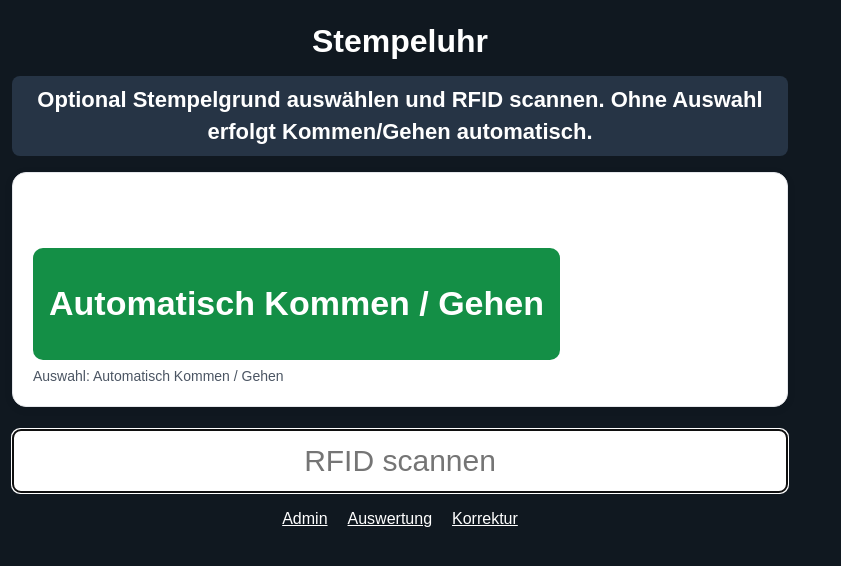
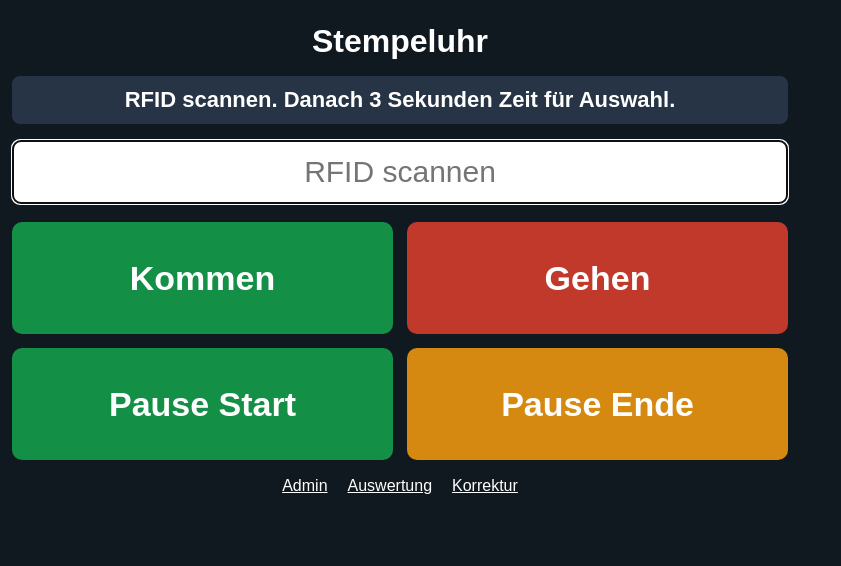
Before and after one commit to Markus4771/Stempeluhr, a FastAPI app: page /raspberry in a window 1280 px wide. Shown: the top 566 px of the page, without its empty margins (0-841 px from the left). Run offline with FastAPI, Linux system fonts and the light colour scheme; data comes from the database, SQL or seed files in the repository; data that the repository does not hold is empty; some libraries are stand-ins or nearby versions.

Commit message:
Restore previous Raspberry kiosk design with optional stamp reasons

```diff
--- a/app/templates/raspberry.html
+++ b/app/templates/raspberry.html
@@ -13,21 +13,32 @@
         {% if pending_rfid_employee %}
         RFID-Lernmodus aktiv: Chip für {{ pending_rfid_employee.first_name }} {{ pending_rfid_employee.last_name }} scannen.
         {% else %}
-        Optional einen Stempelgrund auswählen und danach RFID scannen. Ohne Auswahl wird automatisch Kommen oder Gehen gebucht.
+        RFID scannen. Danach {{ auto_delay_seconds|default(3) }} Sekunden Zeit für Auswahl.
         {% endif %}
     </div>
 
-    <section class="card" style="max-width:900px;margin:1rem auto;">
-        <h2>Stempelgrund – optional</h2>
-        <div id="reasonButtons" class="kiosk-buttons">
-            <button type="button" class="reason-button selected" data-reason-id="0">Automatisch Kommen / Gehen</button>
+    <form action="/book" method="post" class="kiosk-form" id="manualForm">
+        <input type="hidden" name="return_to" value="/raspberry">
+        <input name="rfid_code" id="rfidInput" class="rfid-input" autofocus autocomplete="off" placeholder="RFID scannen">
+
+        <div id="reasonArea" style="display:none;margin-top:8px;">
+            <label for="reasonSelect" style="margin:0 0 4px;font-size:16px;">Stempelgrund (optional)</label>
+            <select id="reasonSelect" style="height:42px;padding:6px;font-size:16px;margin:0;">
+                <option value="0">Automatisch Kommen / Gehen</option>
+            </select>
         </div>
-        <p id="selectedReason" class="help-text">Auswahl: Automatisch Kommen / Gehen</p>
-    </section>
 
-    <form action="/raspberry/reason-scan" method="post" class="kiosk-form" id="rfidForm">
-        <input type="hidden" name="reason_id" id="reasonId" value="0">
-        <input name="rfid_code" id="rfidInput" class="rfid-input" autofocus autocomplete="off" placeholder="RFID scannen">
+        <div class="kiosk-buttons">
+            <button name="entry_type" value="kommen">Kommen</button>
+            <button name="entry_type" value="gehen" class="danger">Gehen</button>
+            <button name="entry_type" value="pause_start">Pause Start</button>
+            <button name="entry_type" value="pause_ende" class="warn">Pause Ende</button>
+        </div>
+    </form>
+
+    <form action="/raspberry/reason-scan" method="post" id="autoForm" style="display:none;">
+        <input name="rfid_code" id="autoRfidInput">
+        <input name="reason_id" id="autoReasonId" value="0">
     </form>
 
     <div class="kiosk-links">
@@ -37,46 +48,31 @@
     </div>
 
 <script>
+const AUTO_DELAY_SECONDS = {{ auto_delay_seconds|default(3) }};
+const AUTO_DELAY_MS = AUTO_DELAY_SECONDS * 1000;
 const input = document.getElementById("rfidInput");
-const form = document.getElementById("rfidForm");
+const manualForm = document.getElementById("manualForm");
+const autoForm = document.getElementById("autoForm");
+const autoRfidInput = document.getElementById("autoRfidInput");
+const autoReasonId = document.getElementById("autoReasonId");
 const autoInfo = document.getElementById("autoInfo");
-const reasonId = document.getElementById("reasonId");
-const reasonButtons = document.getElementById("reasonButtons");
-const selectedReason = document.getElementById("selectedReason");
+const reasonArea = document.getElementById("reasonArea");
+const reasonSelect = document.getElementById("reasonSelect");
+
+let autoTimer = null;
+let countdownTimer = null;
 let inputPauseTimer = null;
+let remaining = AUTO_DELAY_SECONDS;
 let learnActive = {{ 'true' if pending_rfid_employee else 'false' }};
 let learnEmployeeName = "{% if pending_rfid_employee %}{{ pending_rfid_employee.first_name }} {{ pending_rfid_employee.last_name }}{% endif %}";
+let manualSubmit = false;
 
-function selectReason(id, name, button) {
-    reasonId.value = String(id || 0);
-    document.querySelectorAll('.reason-button').forEach(item => item.classList.remove('selected'));
-    if (button) button.classList.add('selected');
-    selectedReason.textContent = 'Auswahl: ' + name;
-    input.focus();
+function clearAutoTimers() {
+    if (autoTimer) clearTimeout(autoTimer);
+    if (countdownTimer) clearInterval(countdownTimer);
+    autoTimer = null;
+    countdownTimer = null;
 }
-
-async function loadReasons() {
-    try {
-        const response = await fetch('/api/stamp-reasons', {cache: 'no-store'});
-        if (!response.ok) return;
-        const data = await response.json();
-        for (const reason of (data.reasons || [])) {
-            const button = document.createElement('button');
-            button.type = 'button';
-            button.className = 'reason-button';
-            button.dataset.reasonId = reason.id;
-            button.textContent = reason.name;
-            button.addEventListener('click', () => selectReason(reason.id, reason.name, button));
-            reasonButtons.appendChild(button);
-        }
-    } catch (error) {
-        // Ohne geladene Gründe bleibt die automatische Buchung verfügbar.
-    }
-}
-
-document.querySelector('[data-reason-id="0"]').addEventListener('click', function() {
-    selectReason(0, 'Automatisch Kommen / Gehen', this);
-});
 
 function setLearnStatus(active, name) {
     learnActive = active;
@@ -84,7 +80,7 @@ function setLearnStatus(active, name) {
     if (learnActive) {
         autoInfo.textContent = "RFID-Lernmodus aktiv: Chip für " + learnEmployeeName + " scannen.";
     } else if (!input.value.trim()) {
-        autoInfo.textContent = "Optional Stempelgrund auswählen und RFID scannen. Ohne Auswahl erfolgt Kommen/Gehen automatisch.";
+        autoInfo.textContent = "RFID scannen. Danach " + AUTO_DELAY_SECONDS + " Sekunden Zeit für Auswahl.";
     }
 }
 
@@ -97,18 +93,57 @@ async function pollLearnStatus() {
     } catch (e) {}
 }
 
-function submitScan() {
+async function loadReasons() {
+    try {
+        const response = await fetch('/api/stamp-reasons', {cache: 'no-store'});
+        if (!response.ok) return;
+        const data = await response.json();
+        const reasons = data.reasons || [];
+        if (!data.enabled || reasons.length === 0) return;
+        for (const reason of reasons) {
+            const option = document.createElement('option');
+            option.value = String(reason.id);
+            option.textContent = reason.name;
+            reasonSelect.appendChild(option);
+        }
+        reasonArea.style.display = 'block';
+    } catch (e) {}
+}
+
+function submitRfidScanNow(message) {
     const code = input.value.trim();
     if (!code) return;
-    autoInfo.textContent = learnActive ? "RFID wird für " + learnEmployeeName + " gespeichert ..." : "Buchung wird ausgeführt ...";
-    form.submit();
+    clearAutoTimers();
+    autoRfidInput.value = code;
+    autoReasonId.value = reasonSelect.value || "0";
+    autoInfo.textContent = message || "RFID wird verarbeitet ...";
+    autoForm.submit();
+}
+
+function startAutoBooking() {
+    const code = input.value.trim();
+    if (!code || manualSubmit) return;
+    clearAutoTimers();
+
+    if (learnActive) {
+        submitRfidScanNow("RFID wird für " + learnEmployeeName + " gespeichert ...");
+        return;
+    }
+
+    remaining = AUTO_DELAY_SECONDS;
+    autoInfo.textContent = "RFID erkannt. Automatische Buchung in " + remaining + " Sekunden ...";
+    countdownTimer = setInterval(() => {
+        remaining -= 1;
+        if (remaining > 0) autoInfo.textContent = "RFID erkannt. Automatische Buchung in " + remaining + " Sekunden ...";
+    }, 1000);
+    autoTimer = setTimeout(() => submitRfidScanNow("Automatische Buchung wird ausgeführt ..."), AUTO_DELAY_MS);
 }
 
 input.addEventListener("keydown", function(e) {
     if (e.key === "Enter") {
         e.preventDefault();
         input.value = input.value.trim();
-        submitScan();
+        startAutoBooking();
         return false;
     }
 });
@@ -116,14 +151,27 @@ input.addEventListener("keydown", function(e) {
 input.addEventListener("input", function() {
     if (inputPauseTimer) clearTimeout(inputPauseTimer);
     inputPauseTimer = setTimeout(() => {
-        if (input.value.trim().length > 0) submitScan();
+        if (input.value.trim().length > 0) startAutoBooking();
     }, 500);
+});
+
+manualForm.querySelectorAll('button[name="entry_type"]').forEach(button => {
+    button.addEventListener('click', function() {
+        manualSubmit = true;
+        clearAutoTimers();
+    });
+});
+
+manualForm.addEventListener('submit', function() {
+    manualSubmit = true;
+    clearAutoTimers();
 });
 
 loadReasons();
 pollLearnStatus();
-setInterval(() => { if (!document.hidden) pollLearnStatus(); }, 5000);
+let learnPollTimer = setInterval(() => { if (!document.hidden) pollLearnStatus(); }, 5000);
 window.addEventListener("load", () => input.focus());
+document.addEventListener("click", () => input.focus());
 </script>
 </body>
 </html>
```
